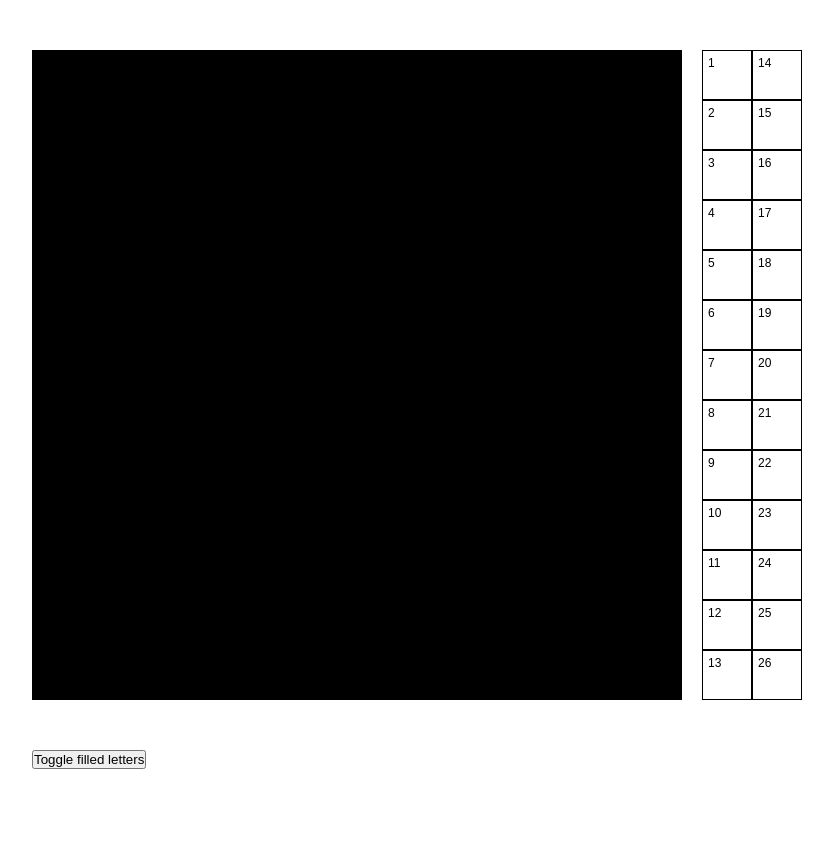
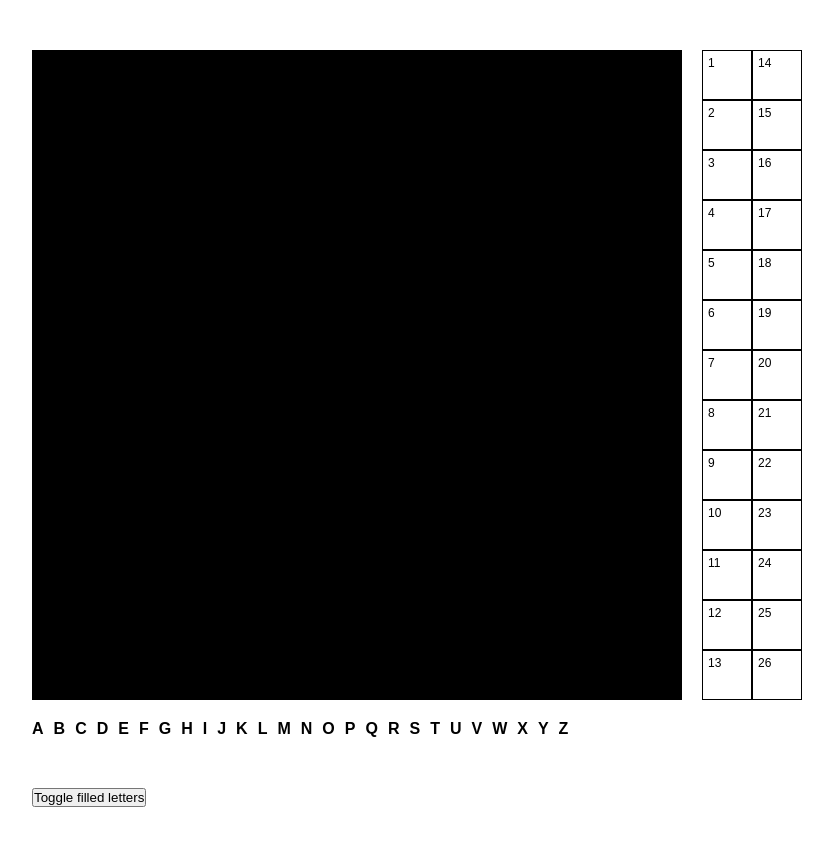
Before and after one commit to icbmike/code-cracker-builder, a React app: page / in a window 1280 px wide. Shown: the top 846 px of the page, without its empty margins (18-851 px from the left). Before the commit the page ends 819 px from the top, so only its background shows below. Built offline with nearby package versions, Linux system fonts and the light colour scheme.

Commit message:
Add alphabet checker

```diff
--- /dev/null
+++ b/src/AlphabetChecker.tsx
@@ -0,0 +1,25 @@
+import React from "react"
+
+import './alphabetChecker.scss';
+import { AlphabetChar, isAlphabetChar } from "./model";
+
+interface AlphabetCheckerProps {
+  code: Record<number, AlphabetChar>;
+  areLettersVisible: boolean;
+}
+
+export const AlphabetChecker = ({ code, areLettersVisible }: AlphabetCheckerProps) => {
+  const usedLetters = Object.values(code);
+  const allAlphabetChars = 'abcdefghijklmnopqrstuvwxyz'.split('').filter(isAlphabetChar);
+
+  return <div style={{ marginBottom: '50px' }}>
+    {
+      allAlphabetChars.map(l => {
+
+        const isLetterUsed = usedLetters.includes(l);
+
+        return <span key={l} className={`alphabetCheck ${isLetterUsed && areLettersVisible ? 'is-letterUsed' : ''}`}>{l}</span>
+      })
+    }
+  </div>
+}
--- a/src/App.tsx
+++ b/src/App.tsx
@@ -5,6 +5,7 @@ import { range } from "./range";
 import { Crossword } from "./Crossword";
 import { Code } from "./Code";
 import { AlphabetChar, Cell } from "./model";
+import { AlphabetChecker } from "./AlphabetChecker";
 
 const initialCells = range(13).map(x => range(13).map(y => ({}) as Cell))
 
@@ -35,10 +36,12 @@ export const App = () => {
 
   return (
     <div style={{ padding: '50px' }}>
-      <div style={{ display: 'flex', marginBottom: '50px' }}>
+      <div style={{ display: 'flex', marginBottom: '20px' }}>
         <Crossword cells={cells} code={code} onSetLetter={onSetLetter} areLettersVisible={areLettersVisible} />
         <Code code={code} areLettersVisible={areLettersVisible} />
       </div>
+
+      <AlphabetChecker code={code} areLettersVisible={areLettersVisible} />
       <button onClick={() => setAreLettersVisible(!areLettersVisible)}>Toggle filled letters</button>
     </div>
   );
--- /dev/null
+++ b/src/alphabetChecker.scss
@@ -0,0 +1,12 @@
+.alphabetCheck {
+    text-transform: uppercase;
+    font-weight: bold;
+    font-family: Arial, Helvetica, sans-serif;
+    display: inline-block;
+    margin-right: 10px;
+
+    &.is-letterUsed {
+        text-decoration: line-through;
+        text-decoration-thickness: 4px;
+    }
+}
```
